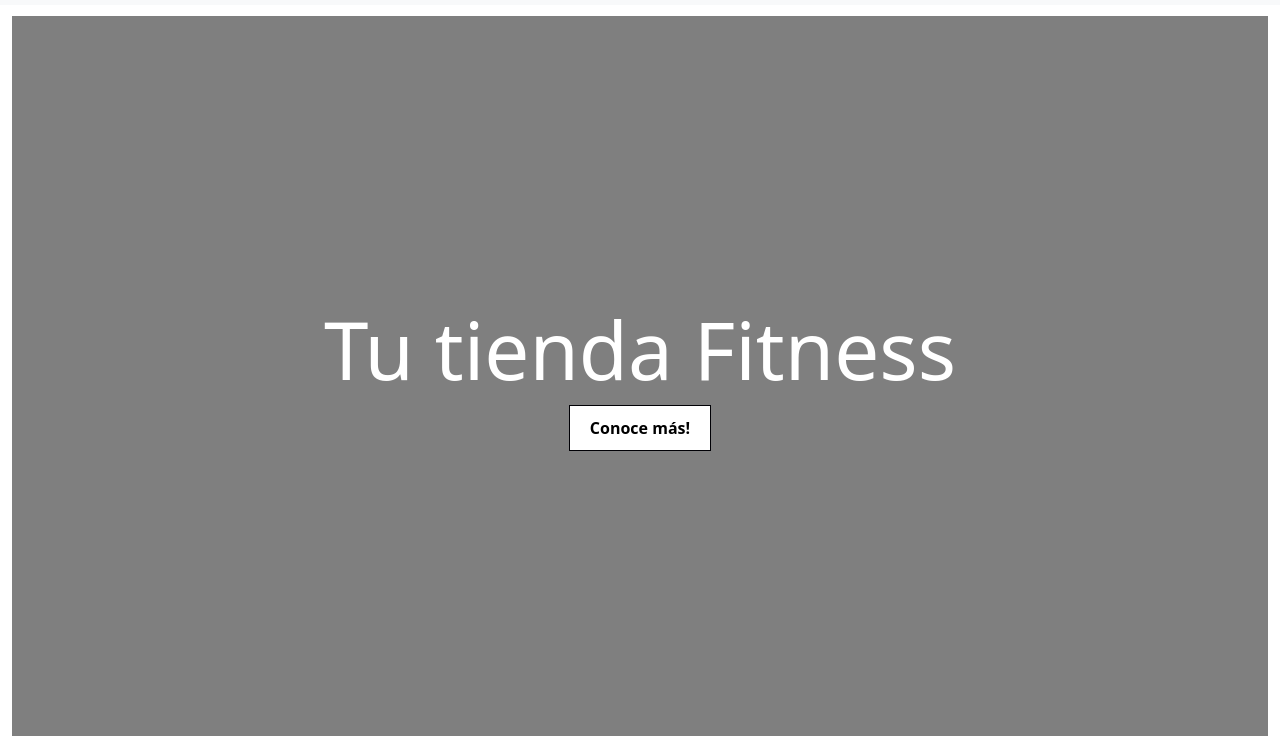
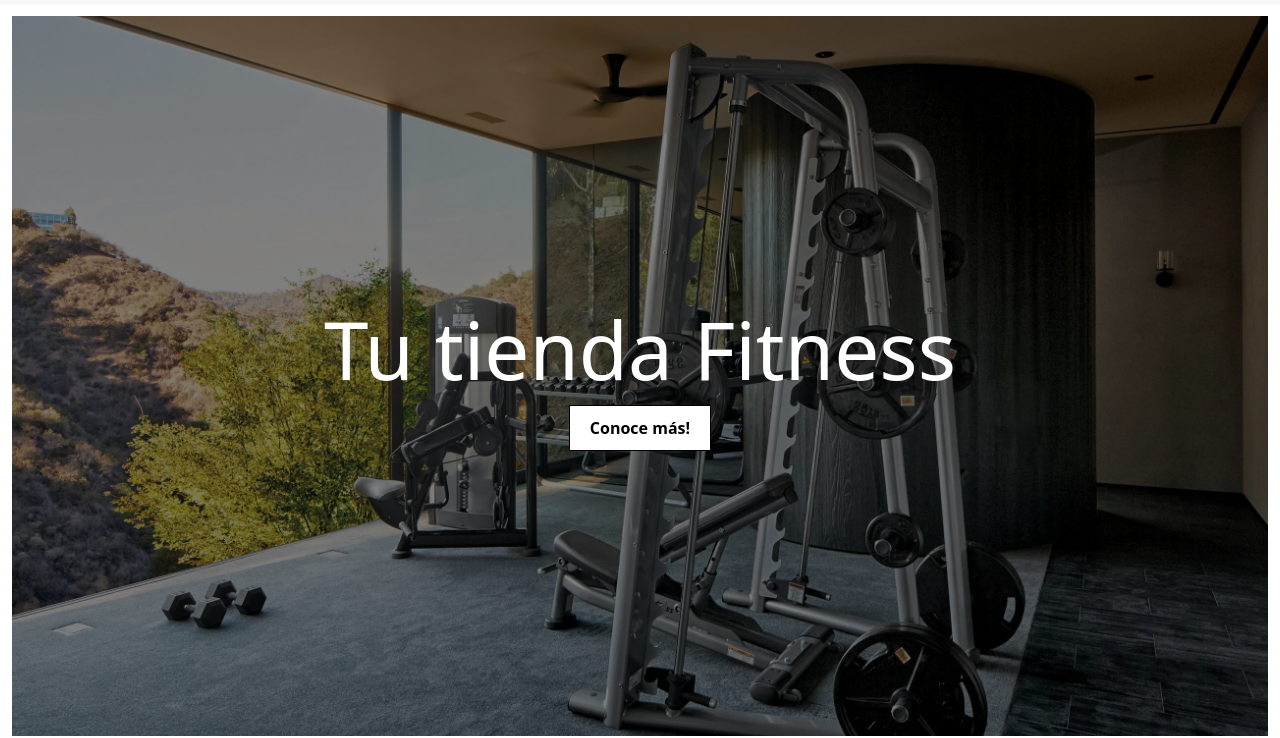
Before and after one commit to Franmattiozzi/ProyectoCoder, a plain HTML site: page pages/colecciones.html in a window 1280 px wide. Shown: the part 101-839 px from the top of the page. Drawn offline with nearby package versions, Linux system fonts and the light colour scheme.

```diff
--- a/index.css
+++ b/index.css
@@ -4,6 +4,7 @@
     *{
         box-sizing: border-box;
     }
+
     body {
         font-family: sans-serif;
         margin: 0;
@@ -118,7 +119,7 @@
             rgba(0,0,0,0.5),
             rgba(0,0,0,0.5)
         )
-        ,url("images/house-gym.jpg");
+        ,url("./images/house-gym\ \(2\).jpg");
         background-repeat: no-repeat;
         background-size: cover;
         background-position: center center;
```
Also changed, not shown: index.html (+2 -0 lines).
